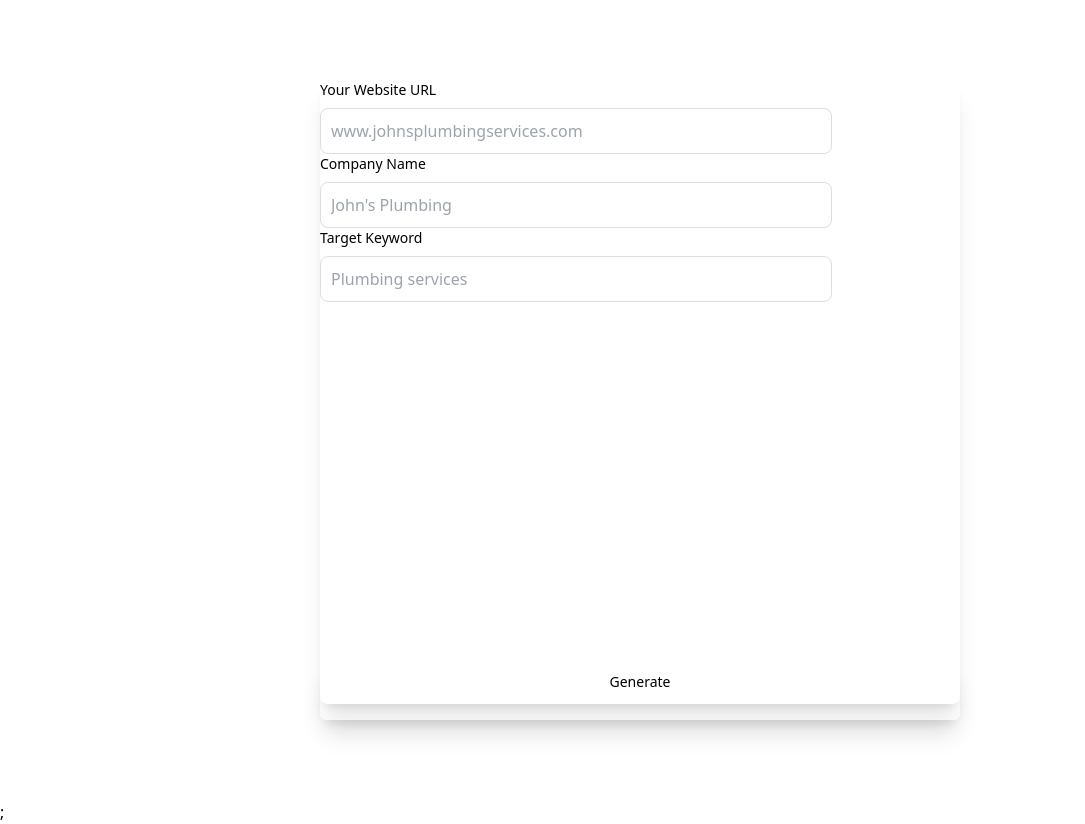
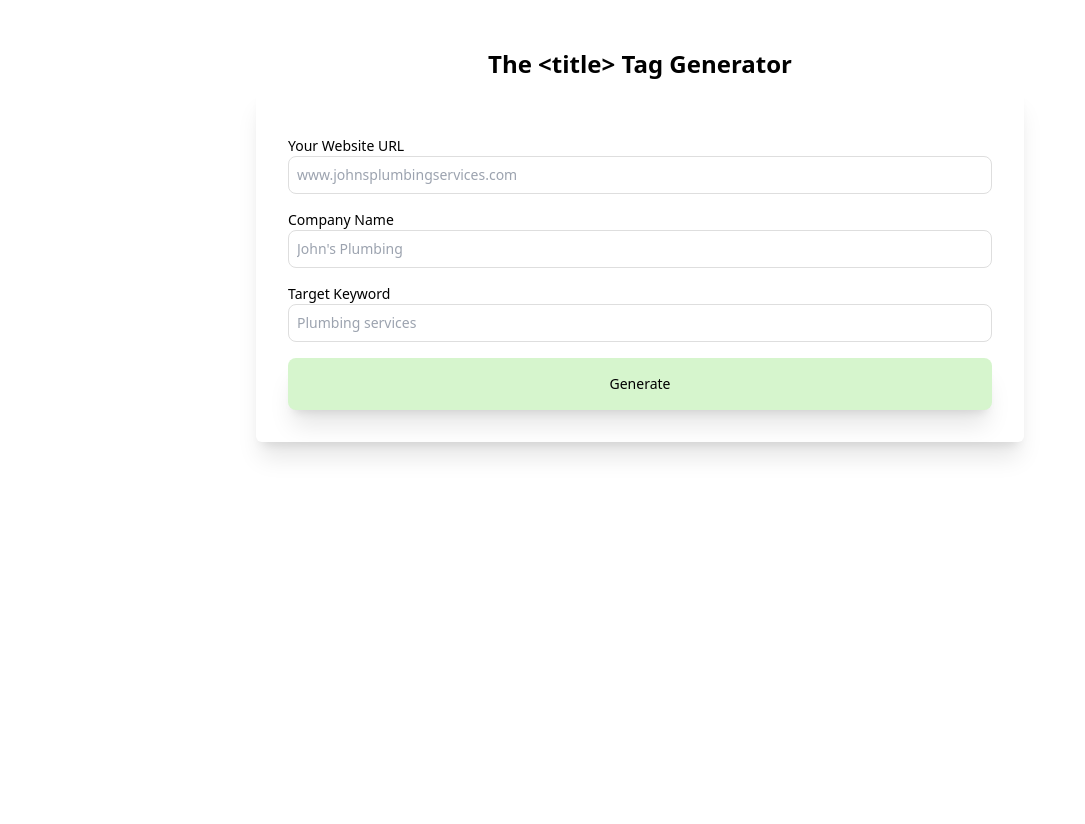
Before and after one commit to samkbe/title-tag-generator, a Next.js app: page / in a window 1280 px wide. Shown: the whole page, without its empty margins (0-1085 px from the left). After the commit the page ends 800 px from the top, so only its background shows below. Built offline with nearby package versions, Linux system fonts and the light colour scheme.

Commit message:
Styling complete

```diff
--- a/components/inputs.tsx
+++ b/components/inputs.tsx
@@ -8,7 +8,7 @@ export function Inputs() {
   const [companyName, setCompanyName] = useState<string>("");
   const [keyword, setKeyword] = useState<string>("");
 
-  const { data, isError, refetch, isRefetching } = useQuery(
+  const { data, isError, refetch, isRefetching, isFetching } = useQuery(
     ["metaTag"],
     () => getMetaTags(keyword, url, companyName),
     {
@@ -18,71 +18,88 @@ export function Inputs() {
 
   return (
     <form
-      className="flex flex-col relative h-full"
+      className="flex flex-col relative w-full p-8"
       onSubmit={async (e) => {
         e.preventDefault();
         refetch();
       }}
     >
-      <div className="flex flex-col w-4/5">
+      <div className="flex flex-col">
+        <div className="mt-4">
           <label
             htmlFor="website_url"
-          className="block mb-2 text-sm font-medium dark:text-white"
+            className="block text-sm font-medium dark:text-white"
           >
             Your Website URL
           </label>
           <input
             id="website_url"
             required
-          className="border border-lightGrey text-md rounded-lg focus:ring-blue-500 focus:border-blue-500 block w-full p-2.5 dark:bg-gray-700 dark:border-gray-600 dark:placeholder-gray-400 dark:text-white dark:focus:ring-blue-500 dark:focus:border-blue-500"
+            className="border border-lightGrey text-sm rounded-lg focus:ring-blue-500 focus:border-blue-500 block w-full p-2 dark:bg-gray-700 dark:border-gray-600 dark:placeholder-gray-400 dark:text-white dark:focus:ring-blue-500 dark:focus:border-blue-500"
             type="text"
             value={url}
             onChange={(e) => setUrl(e.target.value)}
             placeholder="www.johnsplumbingservices.com"
-        ></input>
+          />
+        </div>
+        <div className="mt-4">
           <label
             htmlFor="company_name"
-          className="block mb-2 text-sm font-medium dark:text-white"
+            className="block text-sm font-medium dark:text-white"
           >
             Company Name
           </label>
           <input
             id="company_name"
             required
-          className="border border-lightGrey text-md rounded-lg focus:ring-blue-500 focus:border-blue-500 block w-full p-2.5 dark:bg-gray-700 dark:border-gray-600 dark:placeholder-gray-400 dark:text-white dark:focus:ring-blue-500 dark:focus:border-blue-500"
+            className="border border-lightGrey text-sm rounded-lg focus:ring-blue-500 focus:border-blue-500 block w-full p-2 dark:bg-gray-700 dark:border-gray-600 dark:placeholder-gray-400 dark:text-white dark:focus:ring-blue-500 dark:focus:border-blue-500"
             type="text"
             value={companyName}
             onChange={(e) => setCompanyName(e.target.value)}
             placeholder="John's Plumbing"
-        ></input>
+          />
+        </div>
+        <div className="mt-4">
           <label
             htmlFor="target_keyword"
-          className="block mb-2 text-sm font-medium dark:text-white"
+            className="block text-sm font-medium dark:text-white"
           >
             Target Keyword
           </label>
           <input
             id="target_keyword"
             required
-          className="border border-lightGrey text-md rounded-lg focus:ring-blue-500 focus:border-blue-500 block w-full p-2.5 dark:bg-gray-700 dark:border-gray-600 dark:placeholder-gray-400 dark:text-white dark:focus:ring-blue-500 dark:focus:border-blue-500"
+            className="border border-lightGrey text-sm rounded-lg focus:ring-blue-500 focus:border-blue-500 block w-full p-2 dark:bg-gray-700 dark:border-gray-600 dark:placeholder-gray-400 dark:text-white dark:focus:ring-blue-500 dark:focus:border-blue-500"
             type="text"
             value={keyword}
             onChange={(e) => setKeyword(e.target.value)}
             placeholder="Plumbing services"
-        ></input>
+          />
         </div>
-      {isRefetching && (
-        <div>
+      </div>
+      {(isFetching || isRefetching) && (
+        <div className="flex flex-col justify-center min-h-96 mt-8 mb-4">
           <LoadingSkeleton />
           <LoadingSkeleton />
           <LoadingSkeleton />
         </div>
       )}
       {data && !isRefetching && <MetaTagDisplay data={data} />}
-      <button className="text-sm shadow-xl mb-4 rounded-lg p-3 w-full transition-all duration-500 transform hover:-translate-y-1 absolute bottom-0">
+      <button className="mt-4 bg-green text-sm shadow-xl rounded-lg p-4 transition-all duration-500 transform hover:-translate-y-1">
         {data ? "Generate Again" : "Generate"}
       </button>
     </form>
+  );
+}
+
+function LoadingSkeleton() {
+  return (
+    <div role="status" className="animate-pulse mb-4">
+      <div className="h-2.5 bg-lightGrey rounded-full w-48 mb-4"></div>
+      <div className="h-2 bg-lightGrey rounded-full max-w-[360px] mb-2.5"></div>
+      <div className="h-2 bg-lightGrey rounded-full mb-2.5"></div>
+      <span className="sr-only">Loading...</span>
+    </div>
   );
 }
 
@@ -101,14 +118,3 @@ async function getMetaTags(keyword: string, url: string, companyName: string) {
   const data: MetaTagsResponse = await response.json();
   return data;
 }
-
-function LoadingSkeleton() {
-  return (
-    <div role="status" className="max-w-sm animate-pulse p-2 m-1">
-      <div className="h-2.5 bg-lightGrey rounded-full w-48 mb-4"></div>
-      <div className="h-2 bg-lightGrey rounded-full max-w-[360px] mb-2.5"></div>
-      <div className="h-2 bg-lightGrey rounded-full mb-2.5"></div>
-      <span className="sr-only">Loading...</span>
-    </div>
-  );
-}
--- a/components/metatag-display.tsx
+++ b/components/metatag-display.tsx
@@ -3,7 +3,7 @@ import { JSONresponse, SerpProps } from "../types";
 export function MetaTagDisplay({ data }: JSONresponse) {
   if (data.__typename === "success") {
     return (
-      <div>
+      <div className="flex flex-col justify-center min-h-96 mt-8 mb-4">
         {data.options.map(({ descriptionTag, titleTag }) => (
           <SerpTile
             url={data.url}
@@ -21,12 +21,22 @@ export function MetaTagDisplay({ data }: JSONresponse) {
 
 function SerpTile({ titleTag, descriptionTag, url }: SerpProps) {
   return (
-    <div className="p-2 m-1">
-      <div className="hover:bg-lightestGrey relative">
+    <div className="">
+      <div
+        onClick={() => {
+          navigator.clipboard.writeText(titleTag);
+        }}
+        className="hover:bg-lightestGrey relative cursor-copy"
+      >
         {/* <RiFileCopyLine size="12" className="top-0 left-0" /> */}
         <h3 className="text-googleBlue text-2xl p-1">{titleTag}</h3>
       </div>
-      <div className="hover:bg-lightestGrey relative">
+      <div
+        onClick={() => {
+          navigator.clipboard.writeText(descriptionTag);
+        }}
+        className="hover:bg-lightestGrey relative cursor-copy"
+      >
         <h3 className="text-googleGrey text-sm p-1">{descriptionTag}</h3>
       </div>
     </div>
--- a/pages/_app.tsx
+++ b/pages/_app.tsx
@@ -11,7 +11,7 @@ const queryClient = new QueryClient();
 function MyApp({ Component, pageProps }: AppProps) {
   return (
     <QueryClientProvider client={queryClient}>
-      <Component {...pageProps} />;
+      <Component {...pageProps} />
     </QueryClientProvider>
   );
 }
--- a/pages/index.tsx
+++ b/pages/index.tsx
@@ -3,8 +3,9 @@ import { Inputs } from "../components/";
 
 const Home: NextPage = () => {
   return (
-    <div className="bg-gray-100 h-screen flex justify-center items-center">
-      <div className="rounded-md shadow-xl bg-white w-full max-w-screen-md flex flex-col md:w-2/4 m-2 h-4/5">
+    <div className="flex flex-col justify-center items-center pt-12">
+      <h1 className="text-2xl font-bold">{"The <title> Tag Generator"}</h1>
+      <div className="rounded-md shadow-xl bg-white w-full max-w-screen-md flex flex-col md:w-3/4 m-2 items-center justify-center transition-all duration-500">
         <Inputs />
       </div>
     </div>
--- a/tailwind.config.js
+++ b/tailwind.config.js
@@ -12,6 +12,7 @@ module.exports = {
       googleGrey: "#4D5156",
       lightGrey: "#DEDEDE",
       lightestGrey: "#F8FAFC",
+      green: "#D6F5CD",
     },
     extend: {},
   },
```
Also changed, not shown: helpers/fetch-metatags.ts (deleted). Lines whose indentation alone changed are shown as unchanged.
